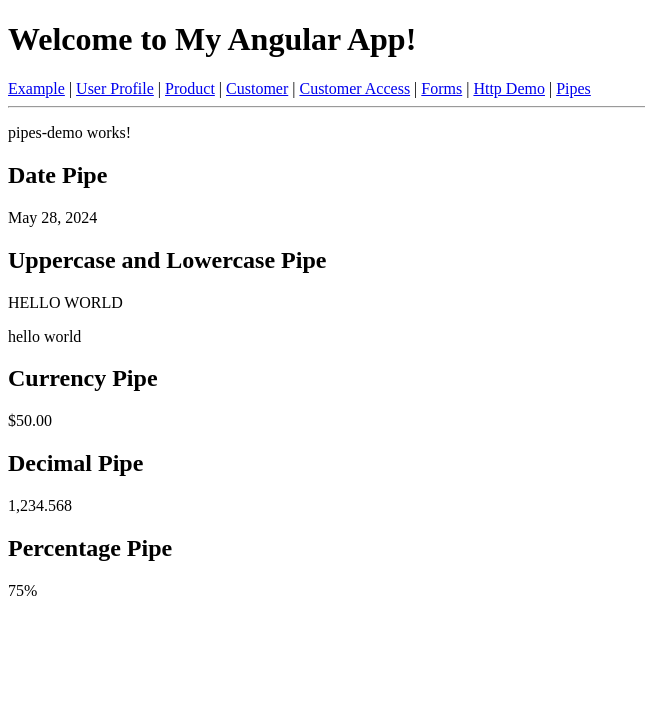
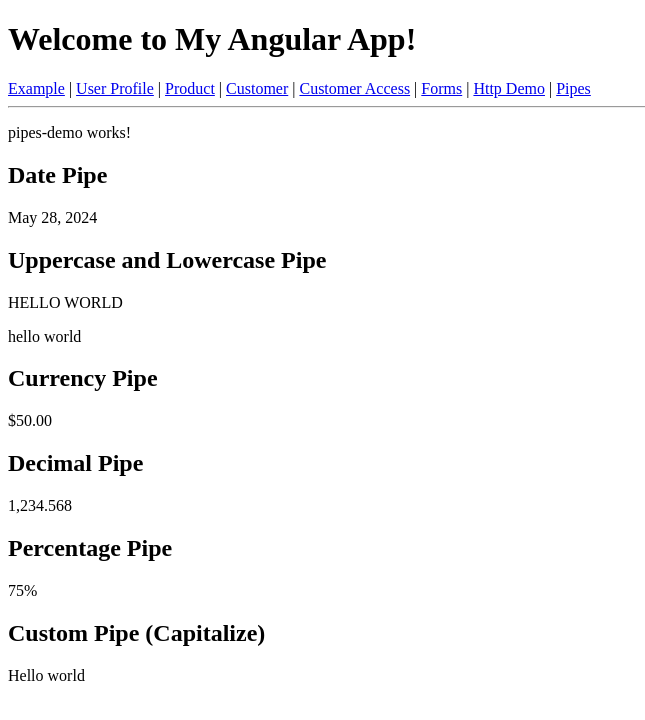
Before and after one commit to MaheshKanigiri/Angular-Master-Project, an Angular app: page /pipes in a window 1280 px wide. Shown: the top 720 px of the page, without its empty margins (0-645 px from the left). Built offline with nearby package versions, Linux system fonts and the light colour scheme.

Commit message:
11.Pipes (Custom-Pipe)

```diff
--- a/src/app/app.module.ts
+++ b/src/app/app.module.ts
@@ -14,6 +14,7 @@ import { HTTP_INTERCEPTORS, HttpClientModule } from '@angular/common/http';
 import { AuthInterceptor } from './auth.interceptor';
 import { HttpDemoComponent } from './http-demo/http-demo.component';
 import { PipesDemoComponent } from './pipes-demo/pipes-demo.component';
+import { CapitalizePipe } from './capitalize.pipe';
 
 
 @NgModule({
@@ -27,6 +28,7 @@ import { PipesDemoComponent } from './pipes-demo/pipes-demo.component';
     FormsComponent,
     HttpDemoComponent,
     PipesDemoComponent,
+    CapitalizePipe,
 
   ],
   imports: [
--- /dev/null
+++ b/src/app/capitalize.pipe.ts
@@ -0,0 +1,11 @@
+import { Pipe, PipeTransform } from '@angular/core';
+
+@Pipe({
+  name: 'capitalize'
+})
+export class CapitalizePipe implements PipeTransform {
+  transform(value: string): string {
+    if (!value) return '';
+    return value.charAt(0).toUpperCase() + value.slice(1);
+  }
+}
--- a/src/app/pipes-demo/pipes-demo.component.html
+++ b/src/app/pipes-demo/pipes-demo.component.html
@@ -14,3 +14,8 @@
 
 <h2>Percentage Pipe</h2>
 <p>{{ percent | percent }}</p>
+
+
+<!--Custom Pipe Demo-->
+<h2>Custom Pipe (Capitalize)</h2>
+<p>{{ 'hello world' | capitalize }}</p>
```
